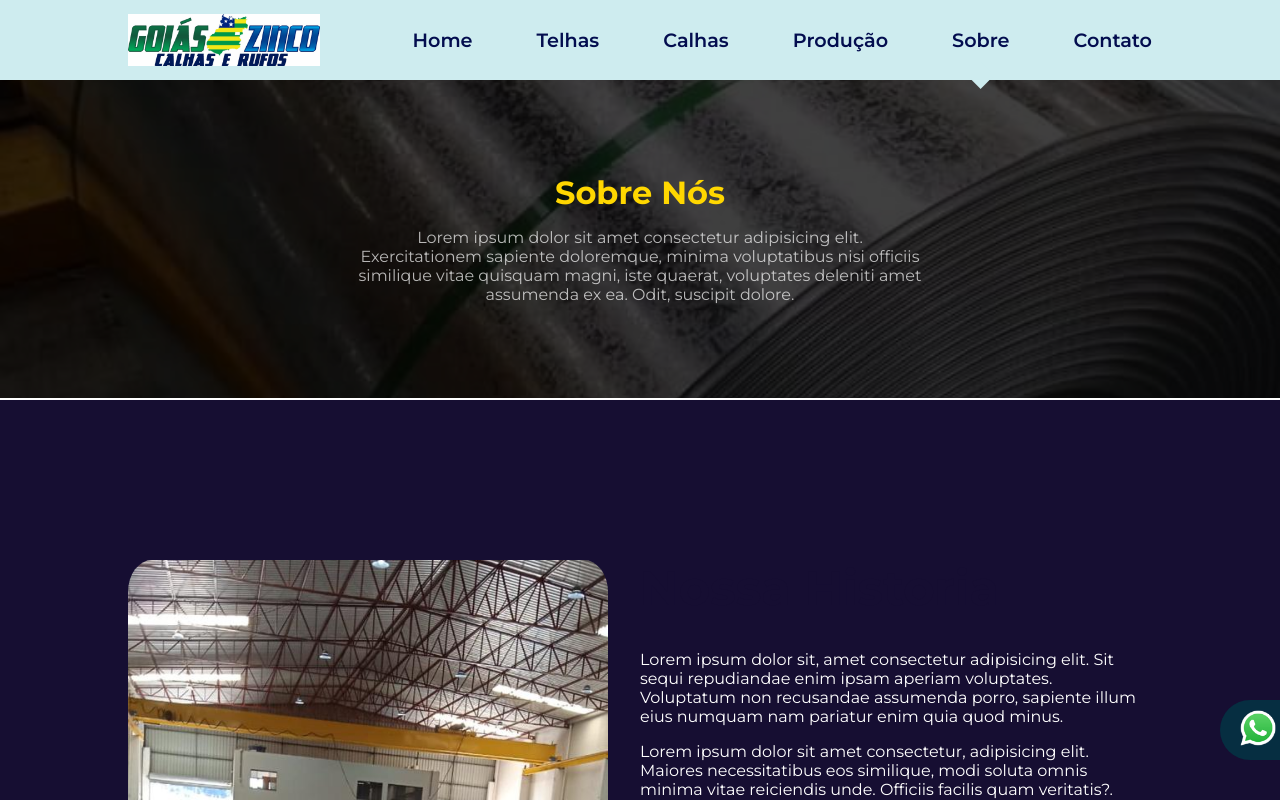
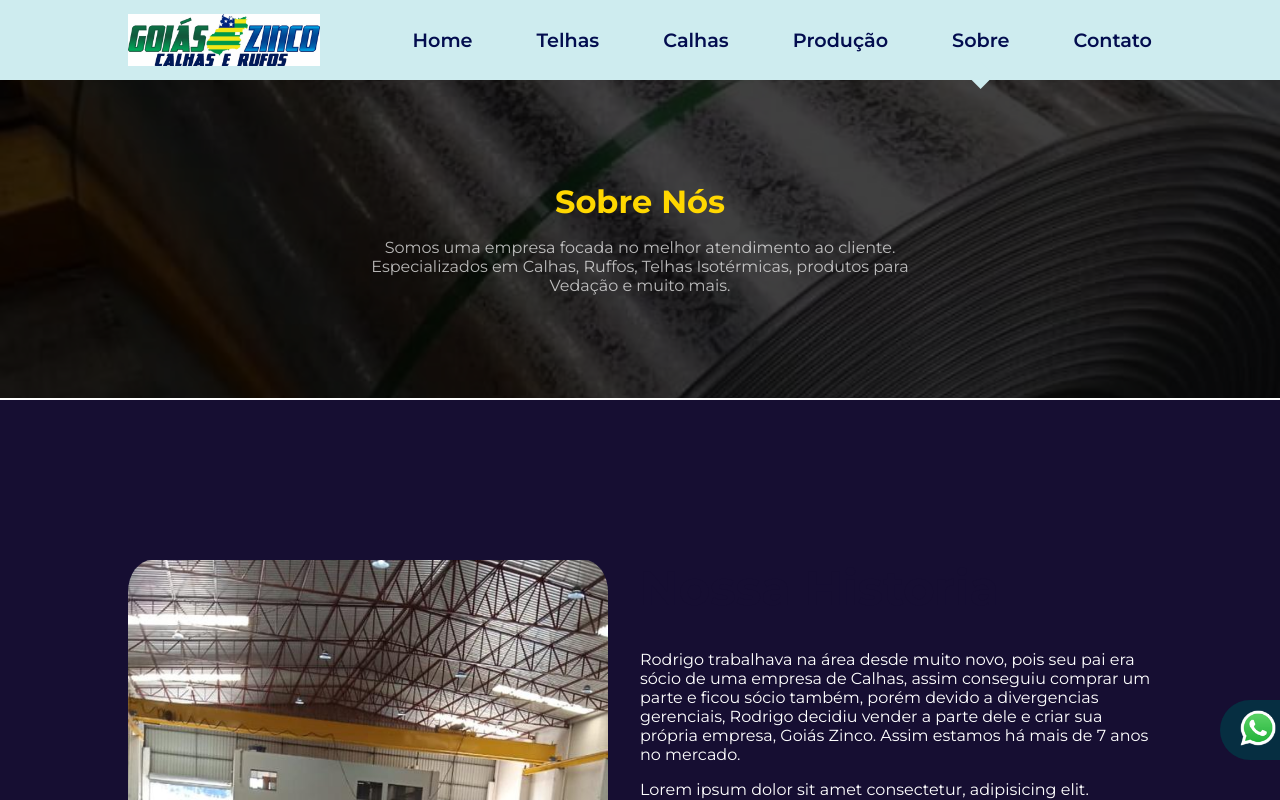
Before and after one commit to lucas-jacinto/Goias-Zinco-LP, a React (Create React App) app: page /sobre in a window 1280 px wide. Shown: the top 800 px of the page. Built offline with nearby package versions, Linux system fonts and the light colour scheme.

Commit message:
changes7

```diff
--- a/src/pages/sobre/Sobre.jsx
+++ b/src/pages/sobre/Sobre.jsx
@@ -9,7 +9,7 @@ const Sobre = () => {
   return (
    <>
     <Header title='Sobre Nós' image={HeaderImage}>
-      Lorem ipsum dolor sit amet consectetur adipisicing elit. Exercitationem sapiente doloremque, minima voluptatibus nisi officiis similique vitae quisquam magni, iste quaerat, voluptates deleniti amet assumenda ex ea. Odit, suscipit dolore.
+      Somos uma empresa focada no melhor atendimento ao cliente. Especializados em Calhas, Ruffos, Telhas Isotérmicas, produtos para Vedação e muito mais.
     </Header>
     <section className='sobre_story'>
       <div className='container sobre_story-container'>
@@ -20,7 +20,7 @@ const Sobre = () => {
 
         <div className='sobre_section-conteudo'>
           <h1>Nossa Historia</h1>
-          <p>Lorem ipsum dolor sit, amet consectetur adipisicing elit. Sit sequi repudiandae enim ipsam aperiam voluptates. Voluptatum non recusandae assumenda porro, sapiente illum eius numquam nam pariatur enim quia quod minus.
+          <p>Rodrigo trabalhava na área desde muito novo, pois seu pai era sócio de uma empresa de Calhas, assim conseguiu comprar um parte e ficou sócio também, porém devido a divergencias gerenciais, Rodrigo decidiu vender a parte dele e criar sua própria empresa, Goiás Zinco. Assim estamos há mais de 7 anos no mercado.
           </p>
           <p>Lorem ipsum dolor sit amet consectetur, adipisicing elit. Maiores necessitatibus eos similique, modi soluta omnis minima vitae reiciendis unde. Officiis facilis quam veritatis?.
           </p>
```
